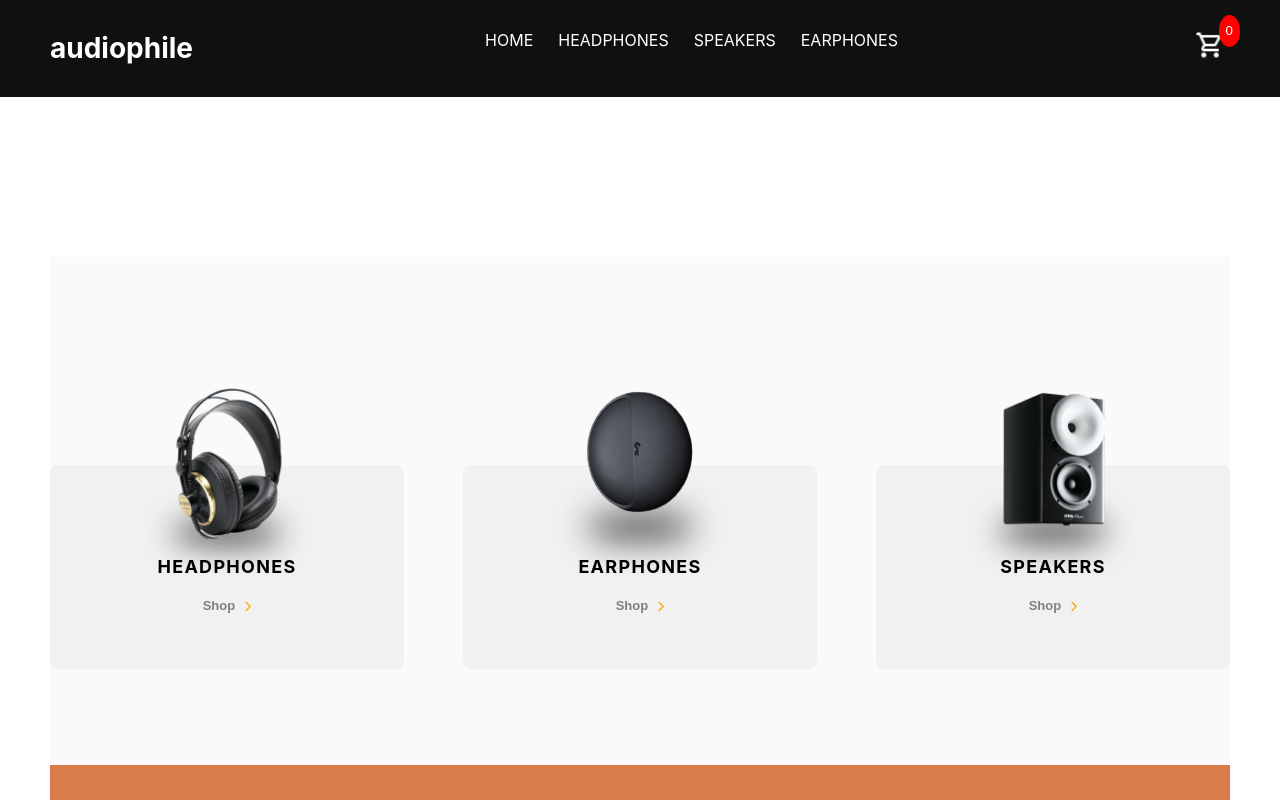
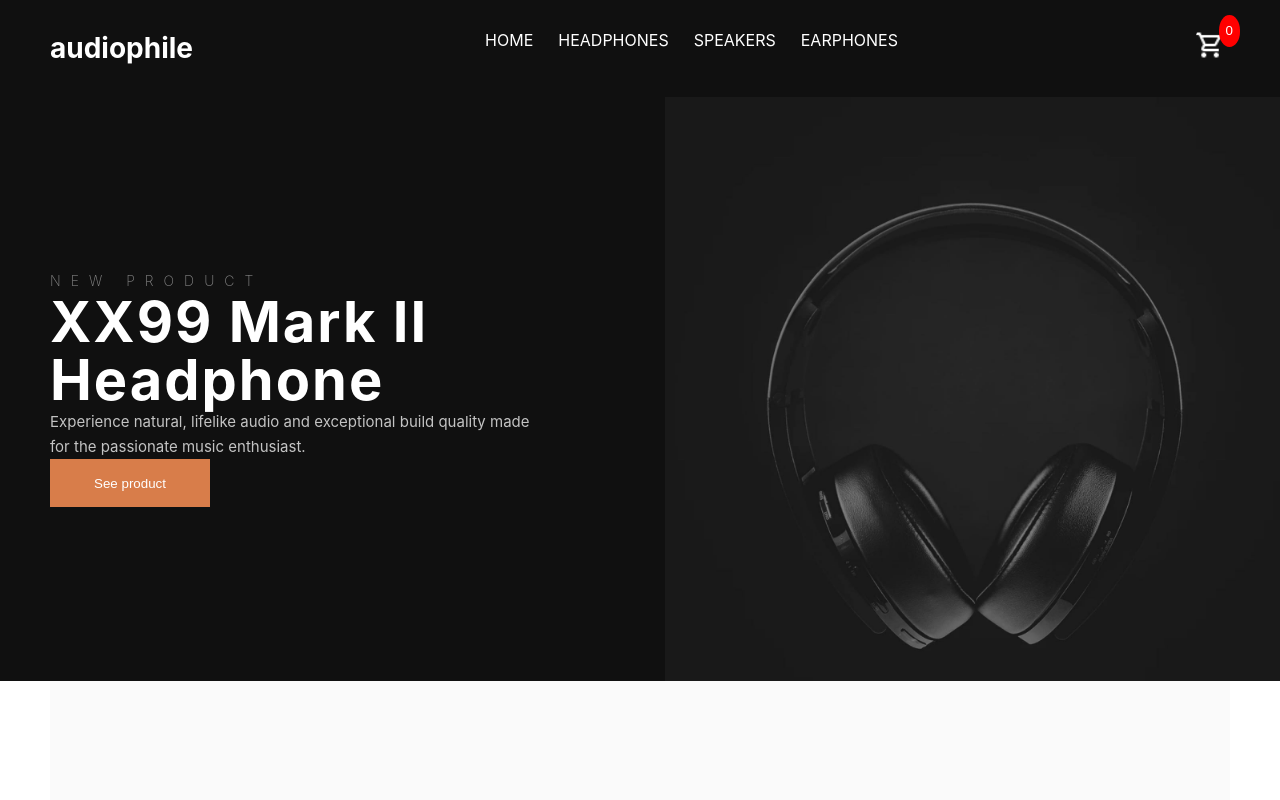
Before and after one commit to idanlevy2020/audiophile-store, a React (Create React App) app: page / in a window 1280 px wide. Shown: the top 800 px of the page. Built offline with nearby package versions, Linux system fonts and the light colour scheme.

Commit message:
Home page add responsive to Home-part1

```diff
--- a/src/pages/Home/Home.css
+++ b/src/pages/Home/Home.css
@@ -1,24 +1,31 @@
 /**************** For mobile phones: ****************/
 /************.Home-part1 ************/
+.Home .page-content{
+   margin-top: 0px;
+}
+
 .Home-part1 {
    position: relative;
    width: 100%;
    height: auto;
+   align-items: center;
 }
 
 .Home .Home-part1 .newProduct {
    position: absolute;
-   height: 100%;
+   height: 50%;
+   width: 80%;
+   justify-content: space-between;
    text-align: center;
    color: white;
-   top: 50%;
-   left: 50%;
-   transform: translate(-50%, -50%);
+   top: 100px;
 }
 
 .Home .Home-part1 .newProduct h1 {
-   font-size: 6vw;
-   /* font-size: 36px; */
+   font-size: 36px;
+   font-weight: bold;
+   line-height: 1.11;
+   letter-spacing: 1.29px;
 }
 
 .Home .Home-part1 .newProduct h3 {
@@ -39,6 +46,7 @@
 .Home-part1 > img {
    width: 100%;
    height: auto;
+   border-radius: 0px;
 }
 
 /************.Home-part3 ************/
@@ -144,6 +152,13 @@
 
 @media only screen and (min-width: 600px) {
    /* For tablets: */
+   /************.Home-part1 ************/
+   .Home .Home-part1 .newProduct h1 {
+      font-size: 56px;
+      line-height: 1.04;
+      letter-spacing: 2px;
+   }
+
    /************.Home-part3 ************/
    .Home-part3 {
       padding: 52px 0px 64px 0px;
@@ -191,6 +206,37 @@
 
 @media only screen and (min-width: 768px) {
    /* For desktop: */
+   /************.Home-part1 ************/
+.Home-part1 {
+   /* position: relative; */
+   /* width: 100%; */
+   /* height: auto;
+   align-items: center; */
+   flex-direction: row;
+   justify-content: space-between;
+   background-color: #101010;
+   padding-left:50px;
+}
+
+.Home .Home-part1 .newProduct {
+   position: static;
+   /* height: 729px; */
+   height: 50%;
+   width: 40%;
+   justify-content: space-between;
+   text-align: left;
+   /* color: white; */
+   /* top: 100px; */
+}
+
+.Home .Home-part1 .newProduct h1 {
+   /* font-size: 60px; */
+}
+
+.Home-part1 > img {
+   width: 50%;
+}
+
    /************.Home-part3 ************/
    .Home-part3 {
       flex-direction: row;
--- a/src/pages/Home/Home.js
+++ b/src/pages/Home/Home.js
@@ -22,7 +22,7 @@ function Home() {
    //Todo - improve Home and use in products array
    return (
       <div className="Home">
-         {/* <div className="Home-part1 flex-column">
+         <div className="Home-part1 flex-column">
             <div className="newProduct flex-column">
                <h3>NEW PRODUCT</h3>
                <h1>XX99 Mark II Headphone</h1>
@@ -35,7 +35,7 @@ function Home() {
               </Link>
             </div>
             <img src="/images/home/tablet/image-header.jpg" alt="xx99Mark2"/>
-         </div> */}
+         </div>
           <div className="page-content">
             <div className="Home-part2">
                <CategoriesShops />
```
